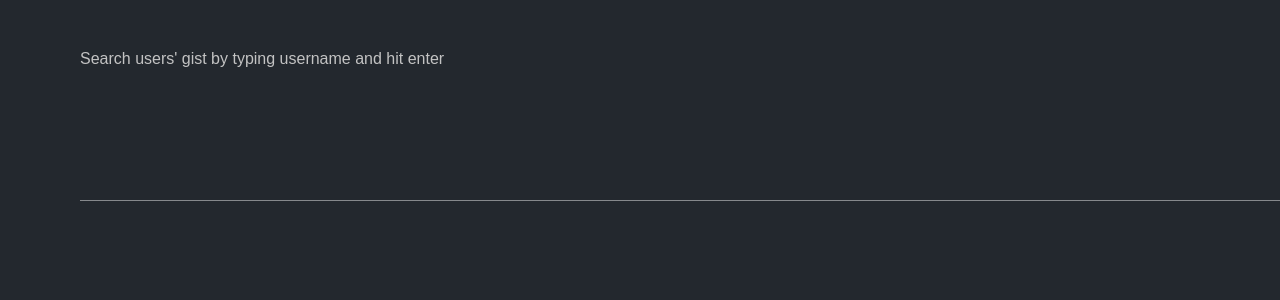
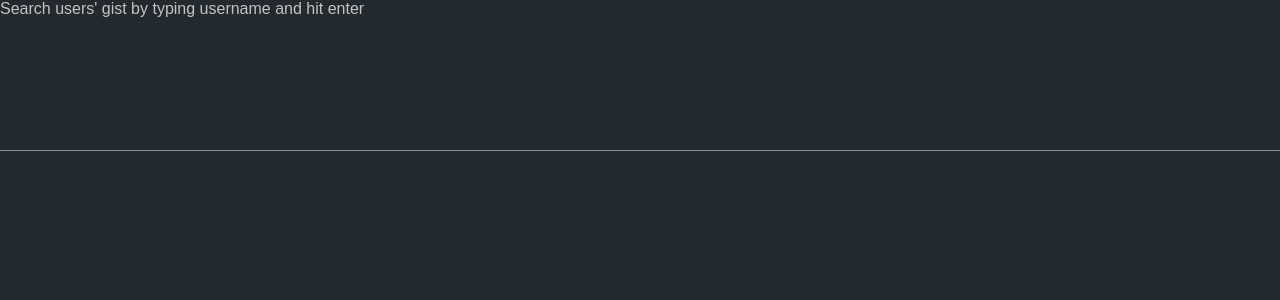
Before and after one commit to AmalaLiza/github-gist-app, a React app: page / in a window 1280 px wide. Shown: the top 300 px of the page. Built offline with nearby package versions, Linux system fonts and the light colour scheme.

Commit message:
Added home page

```diff
--- /dev/null
+++ b/src/components/Home/Home.js
@@ -0,0 +1,28 @@
+import React, { Component } from 'react';
+import styles from '../PublicGists/PublicGists.css';
+import TextField from '../TextField/TextField';
+import { loadPublicGistsOfUser } from '../../actions/action-creator';
+import connect from 'react-redux/es/connect/connect';
+import { selectGists } from '../PublicGists/gists.selector';
+
+class Home extends Component {
+  render() {
+    return (
+      <div className={styles.searchBoxWrapper}>
+        <span
+          className={styles.searchHint}>Search users' gist by typing username and hit enter</span>
+        <TextField
+          type="text"
+          className={styles.searchBox}
+          onEnter={value => this.props.dispatch(loadPublicGistsOfUser(value))}
+        />
+      </div>
+    );
+  }
+}
+
+Home.propTypes = {};
+Home.defaultProps = {};
+
+const mapStateToProps = state => selectGists(state);
+export default connect(mapStateToProps)(Home);
--- a/src/components/PublicGists/PublicGists.js
+++ b/src/components/PublicGists/PublicGists.js
@@ -41,12 +41,7 @@ class PublicGists extends Component {
     return (
       <PublicGistsWrapper className={styles.wrapper}>
         <div className={styles.searchBoxWrapper}>
-          <span className={styles.searchHint}>Search users' gist by typing username and hit enter</span>
-          <TextField
-            type="text"
-            className={styles.searchBox}
-            onEnter={value => this.props.dispatch(loadPublicGistsOfUser(value))}
-          />
+          BACK BUTTON HERE
         </div>
 
         {gists.size ? <UserDetails user={user} /> : null}
--- a/src/components/PublicGists/gists.selector.js
+++ b/src/components/PublicGists/gists.selector.js
@@ -6,4 +6,5 @@ export const selectGists = state => ({
 
 export const getError = state => ({
   error: state.gistsApi.get('error'),
+  gists: state.gistsApi.get('publicGists'),
 });
--- a/src/containers/App/App.js
+++ b/src/containers/App/App.js
@@ -4,8 +4,8 @@ import ErrorPopup from '../../components/ErrorPopup/ErrorPopup';
 import PublicGists from '../../components/PublicGists/PublicGists';
 import { getError } from '../../components/PublicGists/gists.selector';
 import { hideError } from '../../actions/action-creator';
-import styles from './App.css';
 import '../../global.css';
+import Home from '../../components/Home/Home';
 
 class App extends Component {
   constructor(props, context) {
@@ -23,10 +23,10 @@ class App extends Component {
   }
 
   render() {
+    console.log(this.props.gists);
     return (
       <div>
-        <div className={styles.background} />
-        <PublicGists />
+        {!this.props.gists.size ? <Home /> : <PublicGists />}
         {this.props.error ? (
           <ErrorPopup
             error={this.props.error}
```
